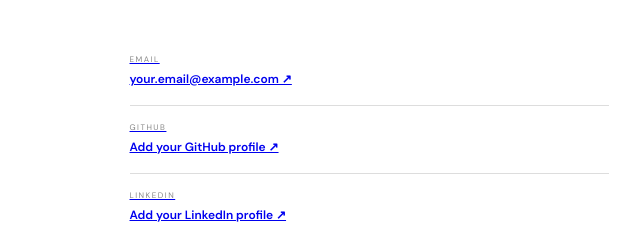
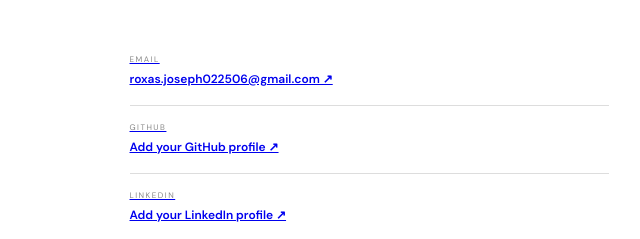
Before and after one commit to roxasjoseph022506-cloud/index.html, a plain HTML site: page index.html in a window 1280 px wide. Shown: the part 3077-3316 px from the top of the page, 543-1183 px from the left. Drawn offline with Linux system fonts and the light colour scheme.

Commit message:
Change contact email in index.html
Updated email contact from 'your.email@example.com' to 'roxas.joseph022506@gmail.com'.

```diff
--- a/index.html
+++ b/index.html
@@ -106,7 +106,7 @@
       <div class="contact-inner">
         <div><p class="overline">04 / CONTACT</p><h2>Let’s create<br>something <span>useful.</span></h2><p class="contact-text">Have a question, project idea, or opportunity to collaborate? You can reach me through the contact details below.</p></div>
         <div class="contact-links">
-          <a href="mailto:your.email@example.com"><span>EMAIL</span><strong>your.email@example.com ↗</strong></a>
+          <a href="mailto:your.email@example.com"><span>EMAIL</span><strong>roxas.joseph022506@gmail.com ↗</strong></a>
           <a href="https://github.com/" target="_blank" rel="noopener noreferrer"><span>GITHUB</span><strong>Add your GitHub profile ↗</strong></a>
           <a href="https://www.linkedin.com/" target="_blank" rel="noopener noreferrer"><span>LINKEDIN</span><strong>Add your LinkedIn profile ↗</strong></a>
         </div>
```
